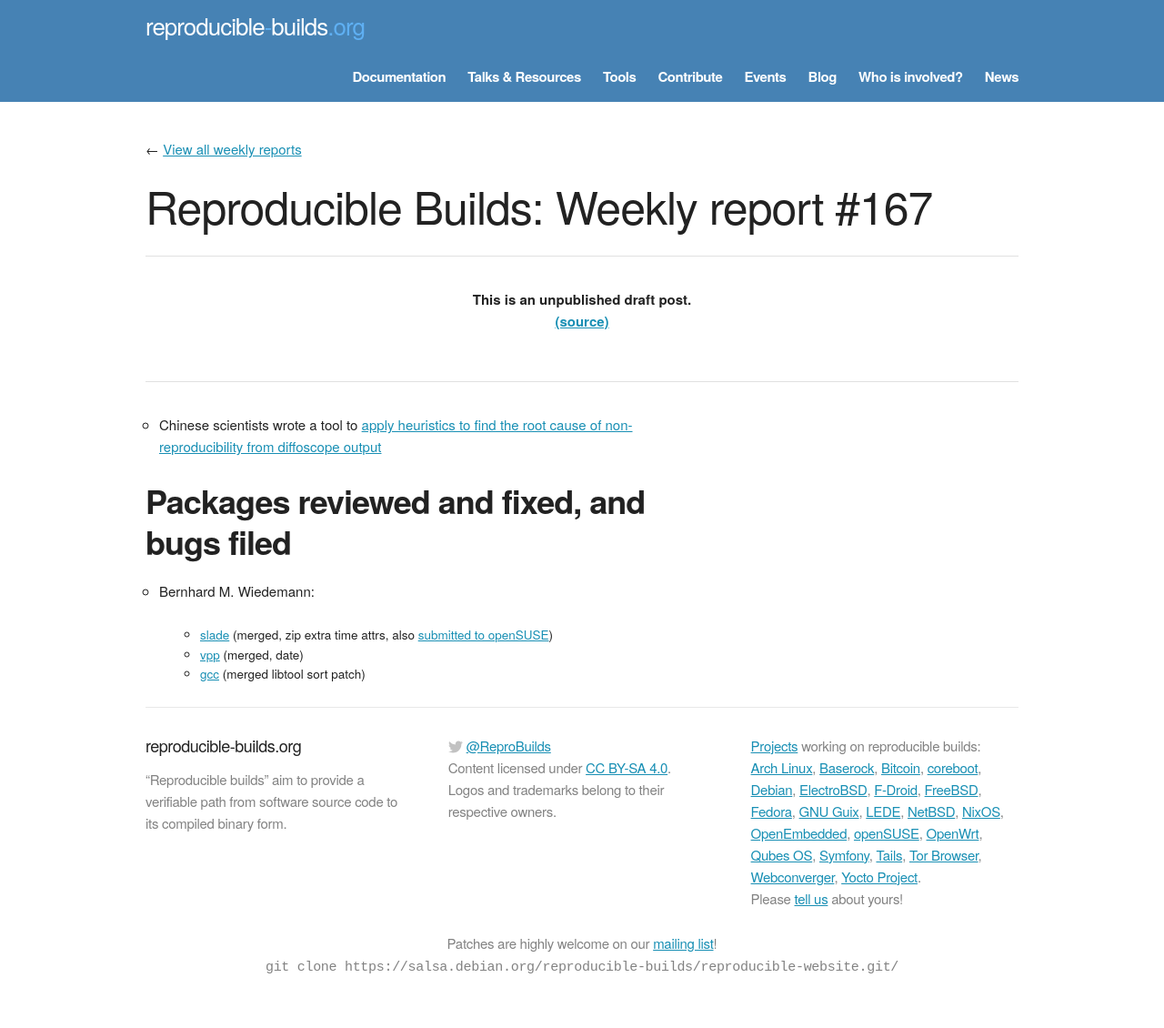
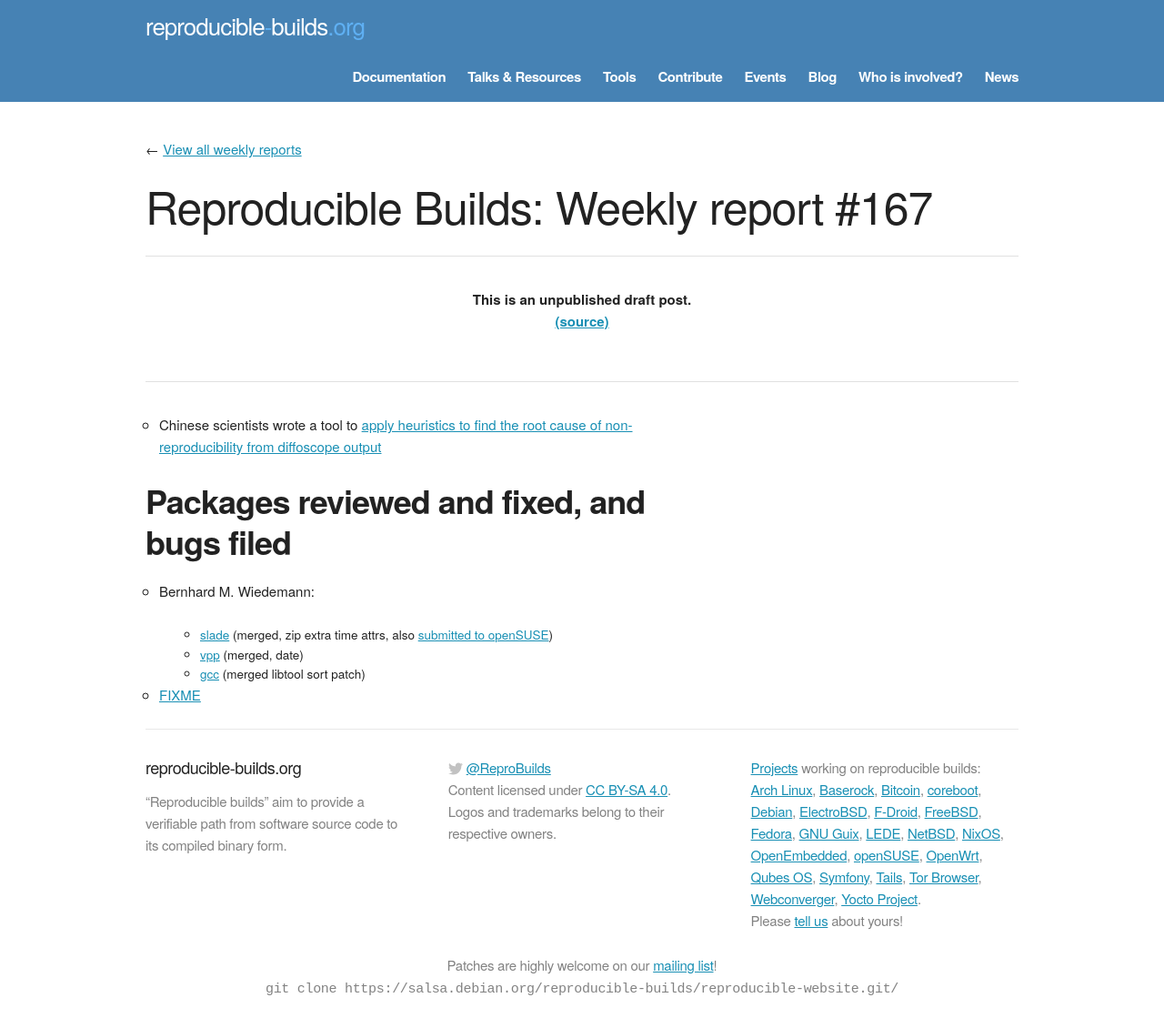
Before and after one commit to prototypefund/reproducible-website, a Jekyll site: the page built from _blog/posts/167.md, in a window 1280 px wide. Shown: the whole page at 91% size. Built offline with Jekyll 4.4.1, drawn with Linux system fonts in a browser that asks for light colours; some web fonts are replaced; before the commit the page ends 1106 px from its top, so only the background shows below that.

Commit message:
167 += https://github.com/coreinfrastructure/best-practices-badge/blob/master/doc/other.md\#build_reproducible

```diff
--- a/_blog/posts/167.md
+++ b/_blog/posts/167.md
@@ -13,3 +13,5 @@ Packages reviewed and fixed, and bugs filed
     * [slade](https://github.com/sirjuddington/SLADE/pull/892) (merged, zip extra time attrs, also [submitted to openSUSE](https://build.opensuse.org/request/show/619148))
     * [vpp](https://gerrit.fd.io/r/#/c/13269/) (merged, date)
     * [gcc](https://github.com/gcc-mirror/gcc/commit/494c17dc2bf45b8155fb9a14178ab48f01bc12a8) (merged libtool sort patch)
+
+* [FIXME](https://github.com/coreinfrastructure/best-practices-badge/blob/master/doc/other.md\#build_reproducible)
```
